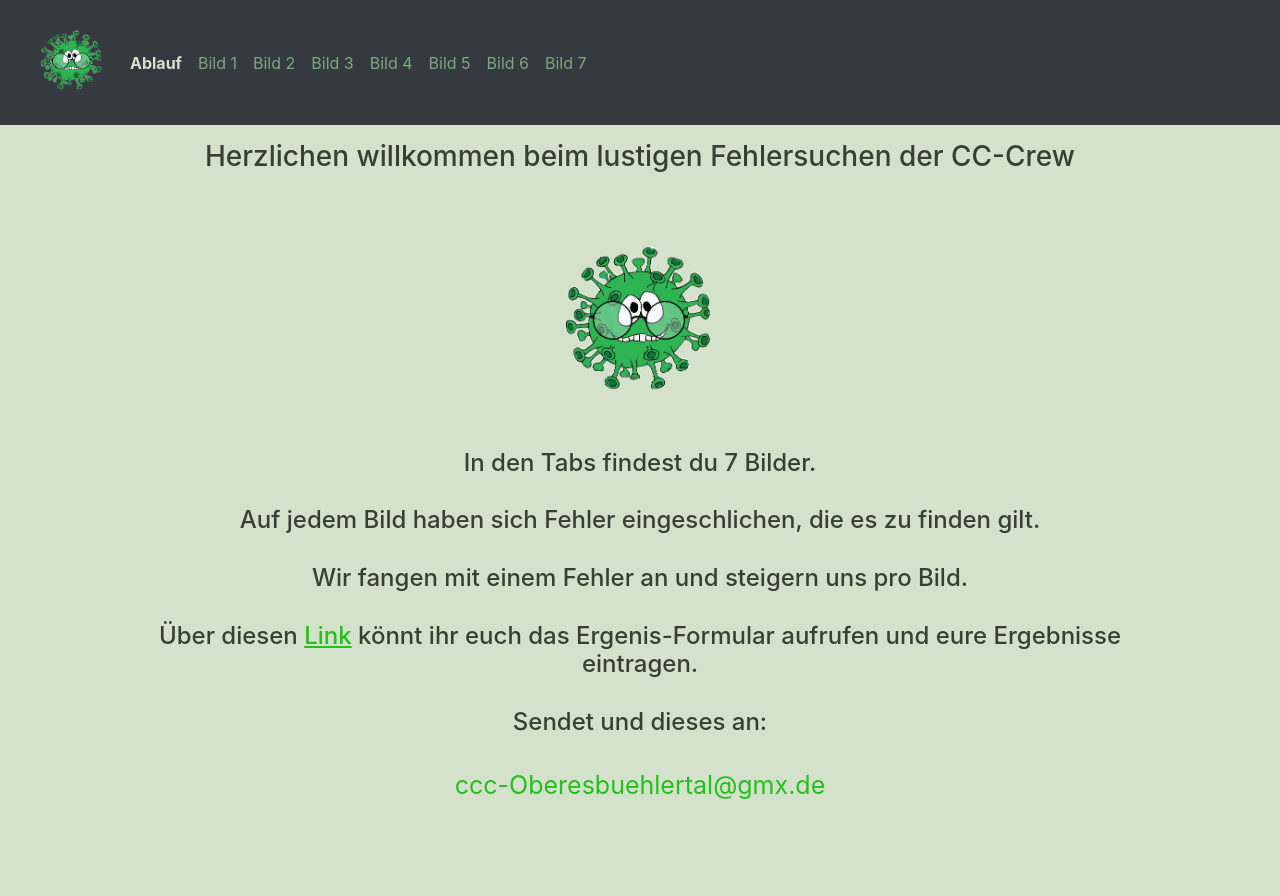
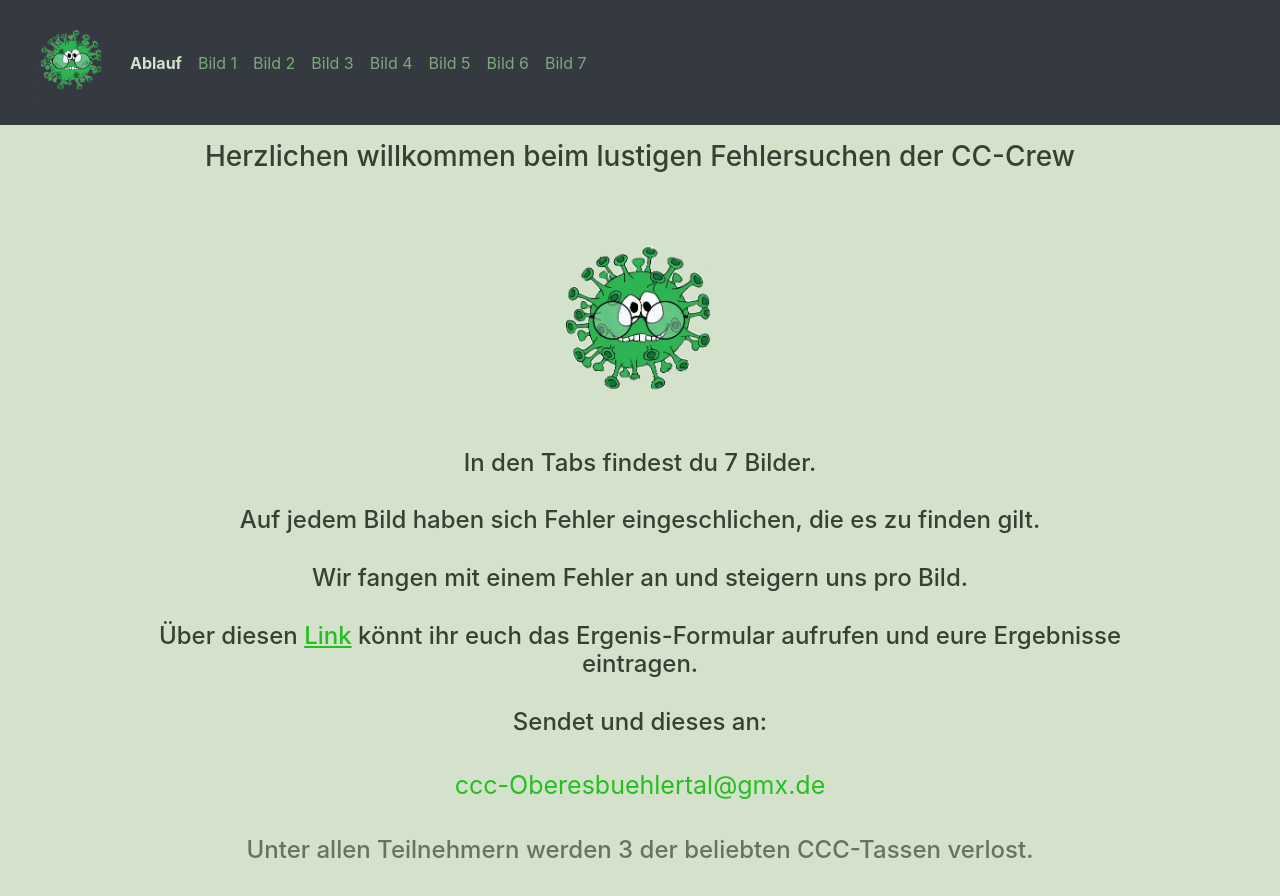
Before and after one commit to cc-crew/bilder-quiz, an Angular app: page /#/home in a window 1280 px wide. Shown: the top 896 px of the page. Before the commit the page ends 833 px from the top, so only its background shows below. Built offline with nearby package versions, Linux system fonts and the light colour scheme.

Commit message:
sturcture

```diff
--- a/src/app/home/home.component.html
+++ b/src/app/home/home.component.html
@@ -17,8 +17,10 @@
         <a href="https://www.test.de/" target="_blank" style="color: #25bf1e !important;">Link</a>
       </span> könnt ihr euch das Ergenis-Formular aufrufen und eure Ergebnisse eintragen.<br><br>
       Sendet und dieses an:</h4>
-    <div style="margin-top: 33px;">
+    <div style="margin-top: 33px; margin-bottom: 33px;">
       <a style="font-size: 25px; color: #25bf1e !important" href= "mailto:ccc-Oberesbuehlertal@gmx.de">ccc-Oberesbuehlertal@gmx.de</a>
     </div>
+    <h4 style="color: #6b725b">Unter allen Teilnehmern werden 3 der beliebten CCC-Tassen verlost.
+    </h4>
   </div>
 </div>
```
